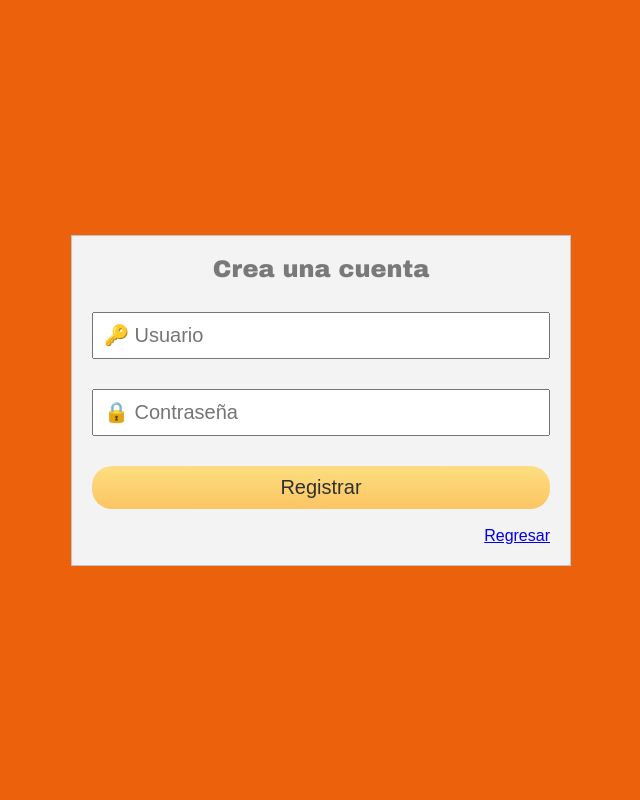
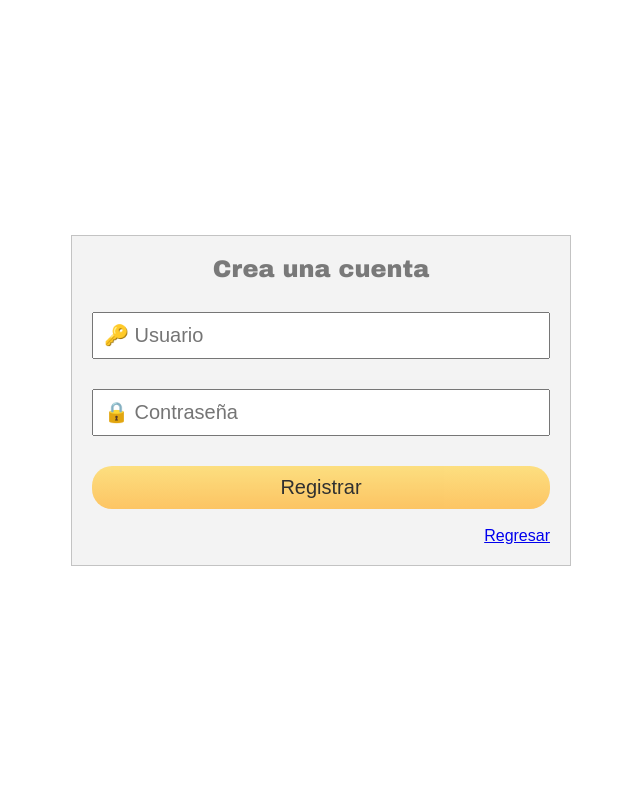
Before and after one commit to Pris-har/Quotr, a PHP site: page /tcpdf/signup.html in a window 1280 px wide. Shown: the whole page, without its empty margins (319-959 px from the left). Run offline with PHP 8.4, Linux system fonts and the light colour scheme.

Commit message:
Update estilo1.css

```diff
--- a/estilo1.css
+++ b/estilo1.css
@@ -10,7 +10,7 @@
 }
 
 body {
-  background: #EC610B;
+  background: white;
   display: flex;
   min-height: 100vh;
 }
```
